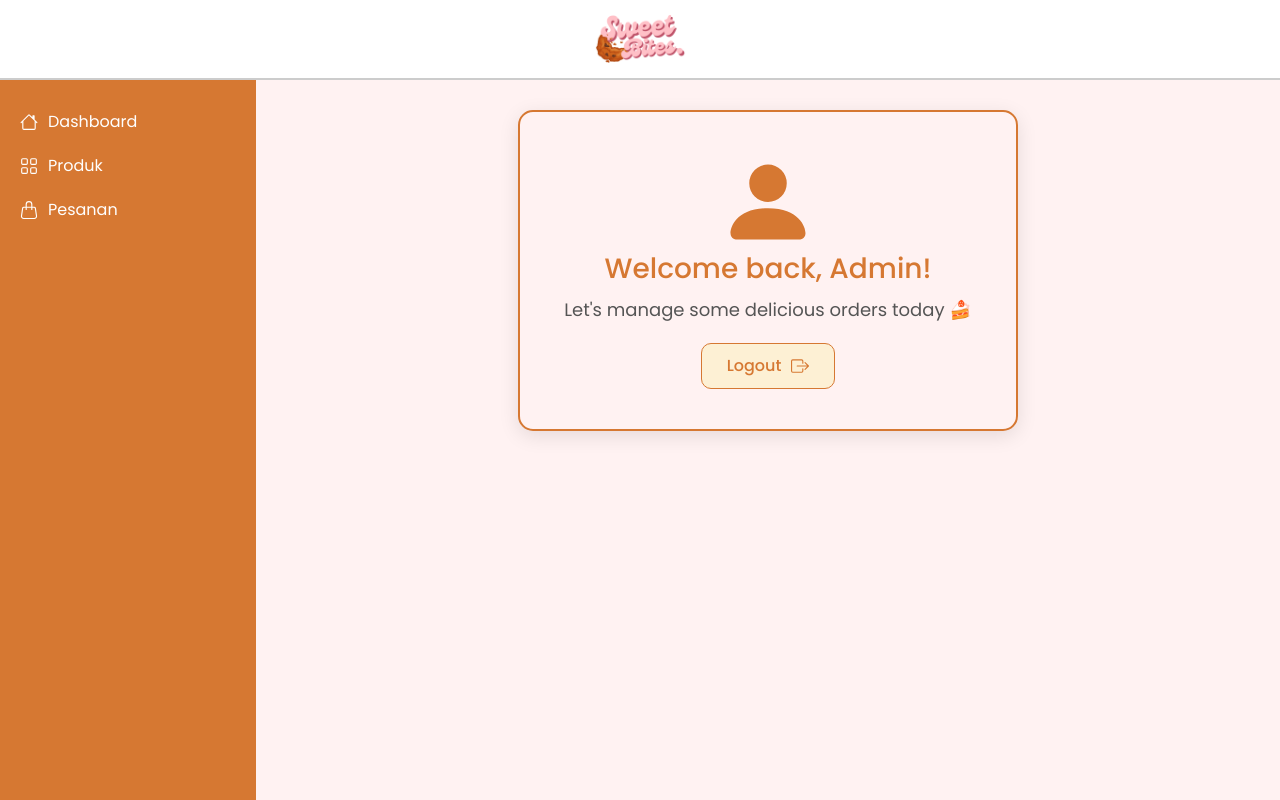
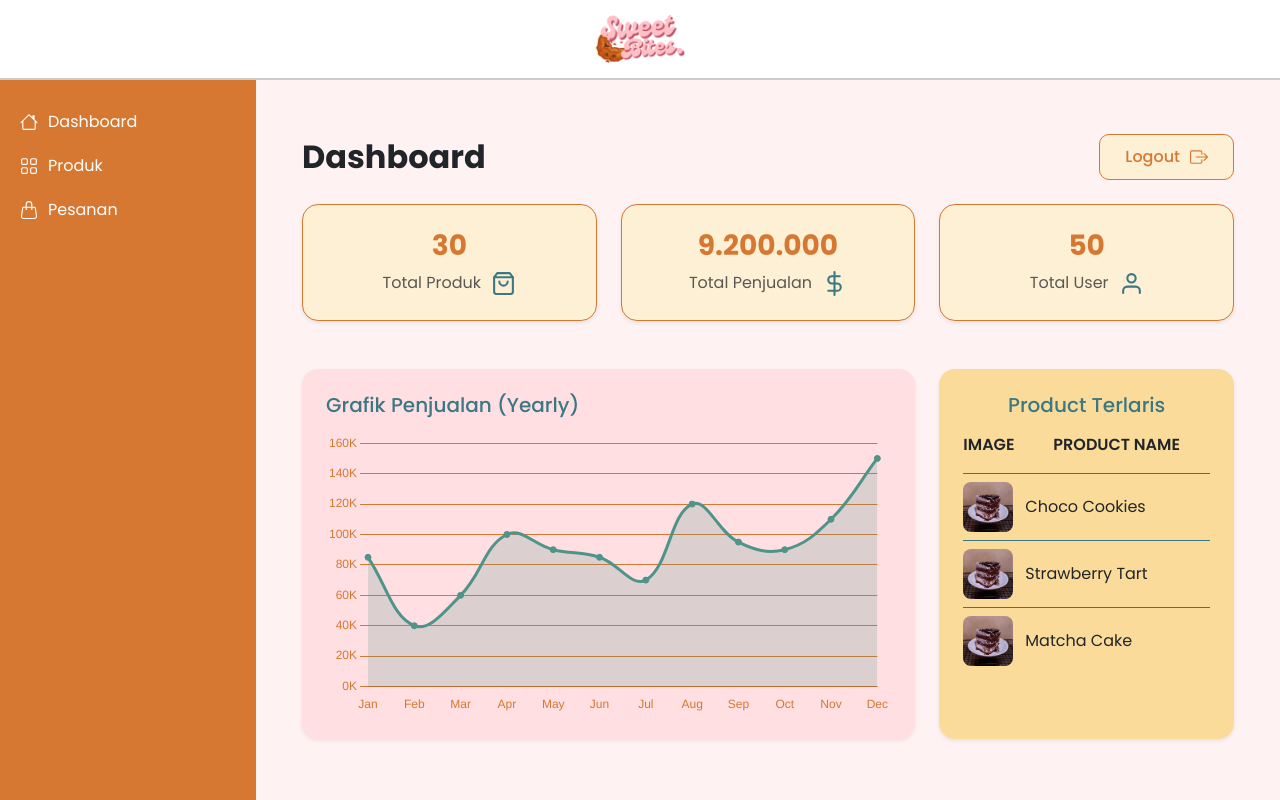
Before and after one commit to SoftDevTIB/Sweet-Bites-Kelompok-9, a React (Vite) app in the folder client/: page /admin in a window 1280 px wide. Built offline with nearby package versions, Linux system fonts and the light colour scheme; no server answers; sample sign-in values are in the browser's storage.

Commit message:
[FIX] Memperbarui desain dashboard admin

```diff
--- a/client/package.json
+++ b/client/package.json
@@ -12,7 +12,9 @@
   "dependencies": {
     "axios": "^1.9.0",
     "bootstrap": "^5.3.0",
+    "chart.js": "^4.4.9",
     "react": "^19.1.0",
+    "react-chartjs-2": "^5.3.0",
     "react-dom": "^19.1.0",
     "react-router-dom": "^7.6.1",
     "react-toastify": "^11.0.5"
--- a/client/src/admin/components/admin.css
+++ b/client/src/admin/components/admin.css
@@ -125,6 +125,20 @@ body {
 .person-icon {
   font-size: 100px;
   color: #D67832;
+}
+.dash-box {
+  background-color: #FDF0D4;
+  color: #D67832;
+  border: 1px solid #D67832;
+}
+.dash-chart {
+  /* background-color: #FEC0C6; */
+  background-color: rgba(254, 192, 198, 0.4);
+}
+.dash-icon {
+  margin-left: 10px;
+  color: #3B7883;
+  font-size: 25px;
 }
 
 /* Logout Button */
--- a/client/src/admin/pages/AdminDashboard.jsx
+++ b/client/src/admin/pages/AdminDashboard.jsx
@@ -1,8 +1,23 @@
 import React, { useState } from 'react';
-import { useNavigate } from 'react-router-dom';  // kalau kamu pakai react-router
+import { useNavigate } from 'react-router-dom';
+import AdminLayout from '../components/AdminLayout';
+import { FiShoppingBag, FiDollarSign, FiUser } from 'react-icons/fi';
+import { BsBoxArrowRight, BsPersonFill } from 'react-icons/bs';
+import { Line } from 'react-chartjs-2';
+import {
+  Chart as ChartJS,
+  LineElement,
+  CategoryScale,
+  LinearScale,
+  PointElement,
+  Tooltip,
+  Legend,
+  Filler
+} from 'chart.js';
+import imgdummy from '../../assets/Choco_oreo.jpg';
 
-import AdminLayout from '../components/AdminLayout';
-import { BsBoxArrowRight, BsPersonFill } from 'react-icons/bs';
+// Registrasi ChartJS
+ChartJS.register(LineElement, CategoryScale, LinearScale, PointElement, Tooltip, Legend, Filler);
 
 const AdminPage = () => {
   const [showModal, setShowModal] = useState(false);
@@ -16,20 +31,161 @@ const AdminPage = () => {
     navigate('/login');
   };
 
+  // Data chart dummy
+  const chartData = {
+    labels: ['Jan', 'Feb', 'Mar', 'Apr', 'May', 'Jun', 'Jul', 'Aug', 'Sep', 'Oct', 'Nov', 'Dec'],
+    datasets: [
+      {
+        label: 'Penjualan',
+        data: [85, 40, 60, 100, 90, 85, 70, 120, 95, 90, 110, 150],
+        fill: true,
+        borderColor: '#4e9488',
+        backgroundColor: 'rgba(78, 148, 136, 0.2)',
+        tension: 0.4,
+        pointRadius: 3,
+        pointBackgroundColor: '#4e9488',
+      },
+    ],
+  };
+
+  // Opsi chart
+  const chartOptions = {
+    responsive: true,
+    plugins: {
+      legend: {
+        display: false,
+      },
+    },
+    scales: {
+      y: {
+        ticks: {
+          callback: (value) => `${value}K`,
+          color: '#D67832',
+        },
+        beginAtZero: true,
+        grid: {
+          borderDash: [5, 5],
+          color: '#D67832',
+        },
+        border: {
+          display: false,
+        },
+      },
+      x: {
+        ticks: {
+          color: '#D67832',
+        },
+        grid: {
+          display: false,
+        },
+      }
+    },
+  };
+
+  // Dummy data produk terlaris
+  const topProducts = [
+    { name: 'Choco Cookies' },
+    { name: 'Strawberry Tart'},
+    { name: 'Matcha Cake' },
+  ];
+
   return (
     <AdminLayout>
       <section className="admin-section">
-        <div className="dashboard-box">
-          <BsPersonFill className="person-icon" />
-          <h2>Welcome back, Admin!</h2>
-          <p>Let's manage some delicious orders today 🍰</p>
-          {/* Tombol logout, saat klik munculin modal */}
-          <button
+        <div className="container py-4">
+          <div className="d-flex justify-content-between align-items-center mb-4">
+            <h2 className="fw-bold mb-0">Dashboard</h2>
+            <button
             onClick={() => setShowModal(true)}
             className="logout-btn"
           >
             Logout <BsBoxArrowRight className="icon" />
           </button>
+          </div>
+
+          {/* Info Cards */}
+          <div className="row g-4 mb-5">
+            <div className="col-md-4">
+              <div className="dash-box p-4 rounded-4 text-center shadow-sm">
+                <h3 className="fw-bold">30</h3>
+                <span className='text-muted'>
+                  Total Produk
+                  <FiShoppingBag className='dash-icon' />
+                </span>
+              </div>
+            </div>
+            <div className="col-md-4">
+              <div className="dash-box p-4 rounded-4 text-center shadow-sm">
+                <h3 className="fw-bold">9.200.000</h3>
+                <span className='text-muted'>
+                  Total Penjualan
+                  <FiDollarSign className='dash-icon' />
+                </span>
+              </div>
+            </div>
+            <div className="col-md-4">
+              <div className="dash-box p-4 rounded-4 text-center shadow-sm">
+                <h3 className="fw-bold">50</h3>
+                <span className='text-muted'>
+                  Total User
+                  <FiUser className='dash-icon' />
+                </span>
+              </div>
+            </div>
+          </div>
+
+          {/* Chart & Produk Terlaris */}
+          <div className="row g-4">
+            {/* Grafik Penjualan */}
+            <div className="col-md-8">
+              <div className="dash-chart p-4 rounded-4 shadow-sm h-100">
+                <h5 className="mb-3 text-teal">Grafik Penjualan (Yearly)</h5>
+                <Line data={chartData} options={chartOptions} />
+              </div>
+            </div>
+
+            {/* Produk Terlaris */}
+            <div className="col-md-4">
+              <div className="p-4 rounded-4 shadow-sm h-100" style={{ backgroundColor: '#FADB9A', borderRadius: '16px' }}>
+                <h5 className="mb-3 text-center text-teal">Product Terlaris</h5>
+
+                {/* Header kolom */}
+                <div className="d-flex fw-semibold pb-2 mb-2">
+                  <div style={{ width: '60px' }}>IMAGE</div>
+                  <div className="flex-grow-1 text-center">PRODUCT NAME</div>
+                </div>
+
+                {/* Daftar produk */}
+                <ul className="p-0 m-0">
+                  {topProducts.map((product, index) => (
+                    <li
+                      key={index}
+                      className="d-flex align-items-center py-2"
+                      style={{
+                        borderTop: '1px solid #3B7883',
+                        backgroundColor: 'transparent',
+                        listStyle: 'none'
+                      }}
+                    >
+                      <img
+                        src={imgdummy}
+                        alt={product.name}
+                        style={{
+                          width: '50px',
+                          height: '50px',
+                          objectFit: 'cover',
+                          borderRadius: '8px',
+                          marginRight: '12px'
+                        }}
+                      />
+                      <span>{product.name}</span>
+                    </li>
+                  ))}
+                </ul>
+              </div>
+            </div>
+
+          </div>
         </div>
 
         {/* Modal konfirmasi logout */}
```
Also changed, not shown: 1 other file (tests, documents, lock files or other folders).
